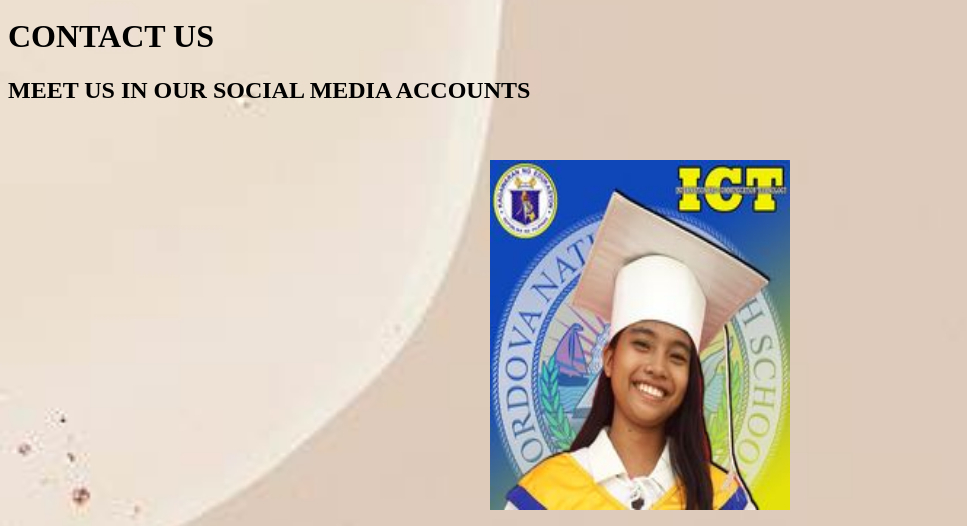
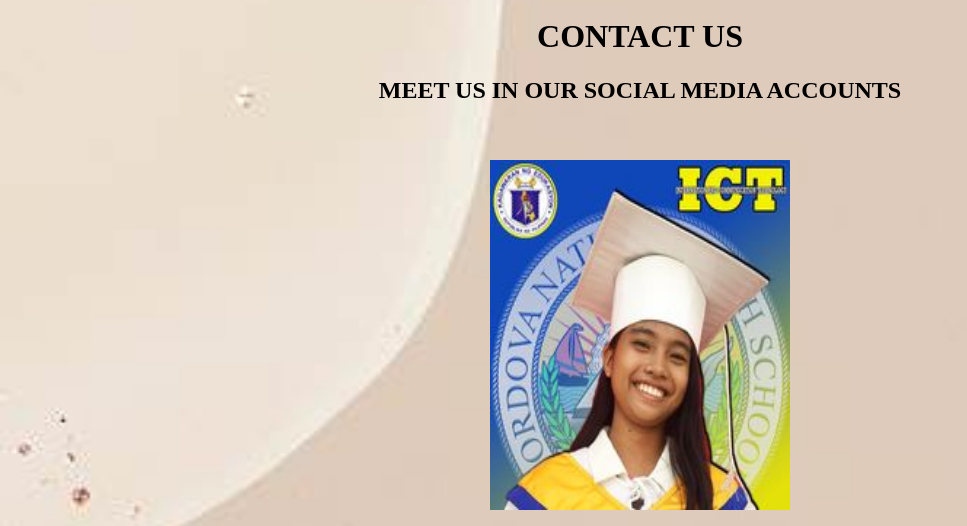
Before and after one commit to kylakristine/kristine.github.io, a plain HTML site: page contactus.html in a window 1280 px wide. Shown: the part 130-656 px from the top of the page, without its empty margins (0-967 px from the left). Drawn offline with Linux system fonts and the light colour scheme; files whose address does not match are found by name.

Commit message:
Add files via upload

```diff
--- a/contactus.html
+++ b/contactus.html
@@ -25,9 +25,9 @@
 
 
     <div id="intro">
-      <h1>CONTACT US </h1>
+      <center><h1>CONTACT US </h1>
       <h2>MEET US IN OUR SOCIAL MEDIA ACCOUNTS</h2>
-      </div>
+    </center></div>
   </header>
 
    <!--KRISTINE -->
```
